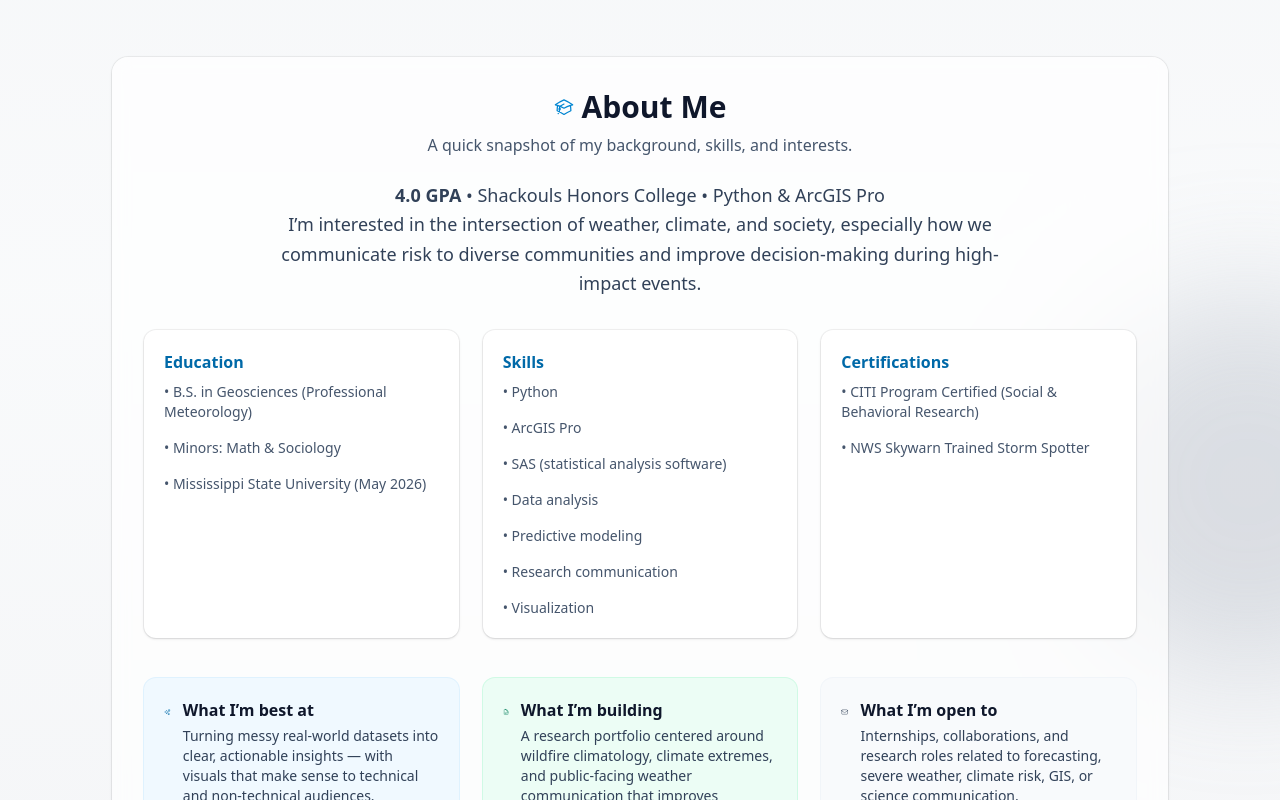
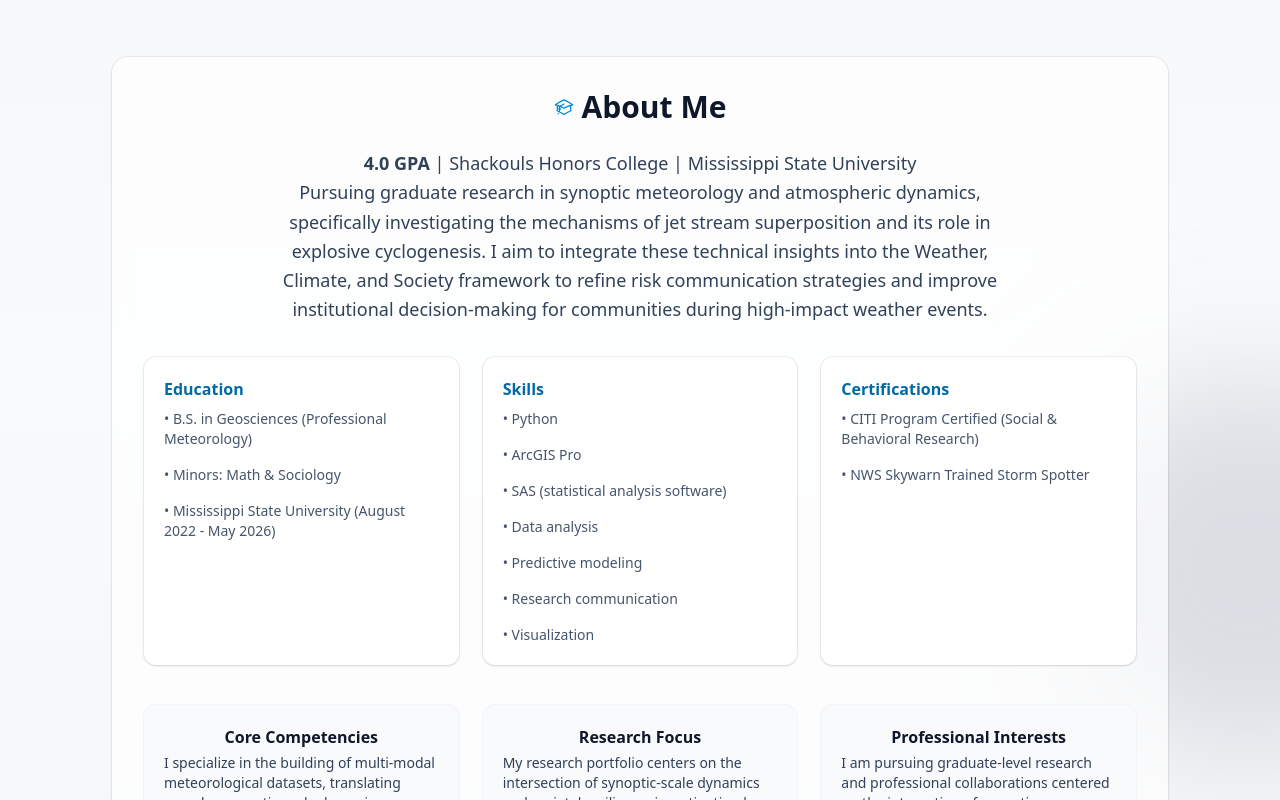
Before and after one commit to Mattisback04/MattTheMet, a React (Vite) app: page / in a window 1280 px wide. Shown: the part 560-1360 px from the top of the page. Built offline with nearby package versions, Linux system fonts and the light colour scheme.

Commit message:
Update main page

```diff
--- a/src/PersonalWebsite.jsx
+++ b/src/PersonalWebsite.jsx
@@ -1009,22 +1009,20 @@ function HomePage() {
             <SectionHeading
               icon={AcademicCapIcon}
               title="About Me"
-              subtitle="A quick snapshot of my background, skills, and interests."
               align="center"
             />
 
             <p className="mx-auto max-w-3xl text-center text-lg leading-relaxed text-slate-700 dark:text-slate-200">
-              <span className="font-semibold">4.0 GPA</span> • Shackouls Honors College • Python &amp; ArcGIS Pro
+              <span className="font-semibold">4.0 GPA</span> | Shackouls Honors College | Mississippi State University
               <br />
-              I’m interested in the intersection of weather, climate, and society, especially how we communicate risk
-              to diverse communities and improve decision-making during high-impact events.
+              Pursuing graduate research in synoptic meteorology and atmospheric dynamics, specifically investigating the mechanisms of jet stream superposition and its role in explosive cyclogenesis. I aim to integrate these technical insights into the Weather, Climate, and Society framework to refine risk communication strategies and improve institutional decision-making for communities during high-impact weather events.
             </p>
 
             <div className="mt-8 grid grid-cols-1 sm:grid-cols-3 gap-6">
             <InfoCard title="Education">
               <div className="mb-4">•   B.S. in Geosciences (Professional Meteorology)</div>
               <div className="mb-4">•   Minors: Math & Sociology</div>
-              <div>•   Mississippi State University (May 2026)</div>
+              <div>•   Mississippi State University (August 2022 - May 2026)</div>
             </InfoCard>
               <InfoCard title="Skills">
               <div className="mb-4">  •   Python</div>
@@ -1042,19 +1040,16 @@ function HomePage() {
             </div>
 
             <div className="mt-10 grid grid-cols-1 lg:grid-cols-3 gap-6">
-              <Callout icon={SparklesIcon} title="What I’m best at" tone="sky">
-                Turning messy real-world datasets into clear, actionable insights — with visuals that make sense to
-                technical and non-technical audiences.
+              <Callout title={<span className="block w-full text-center">Core Competencies</span>} tone="slate">
+                I specialize in the building of multi-modal meteorological datasets, translating complex synoptic-scale dynamics—specifically jet stream superposition and vertical motion signatures—into high-fidelity, actionable insights. By leveraging advanced visualization and GIS techniques, I bridge the technical gap between atmospheric physics and the diverse informational needs of public and institutional stakeholders to ensure data remains accessible and impactful.
               </Callout>
 
-              <Callout icon={DocumentTextIcon} title="What I’m building" tone="emerald">
-                A research portfolio centered around wildfire climatology, climate extremes, and public-facing weather
-                communication that improves protective action.
+              <Callout title={<span className="block w-full text-center">Research Focus</span>} tone="slate">
+                My research portfolio centers on the intersection of synoptic-scale dynamics and societal resilience, investigating how extreme weather triggers influence public risk perception. I am dedicated to integrating the principles of Weather, Climate, and Society (WCS) into the study of high-impact events, with a specific focus on optimizing protective action and communication strategies for diverse and marginalized communities.
               </Callout>
 
-              <Callout icon={EnvelopeIcon} title="What I’m open to" tone="slate">
-                Internships, collaborations, and research roles related to forecasting, severe weather, climate risk,
-                GIS, or science communication.
+              <Callout title={<span className="block w-full text-center">Professional Interests</span>} tone="slate">
+                I am pursuing graduate-level research and professional collaborations centered on the integration of synoptic meteorology, climate risk, and sociology. My objective is to develop equitable decision-support frameworks and science communication tools that translate rigorous meteorological modeling into improved public safety outcomes, ensuring advanced dynamical forecasts serve all effectively.
               </Callout>
             </div>
 
```
